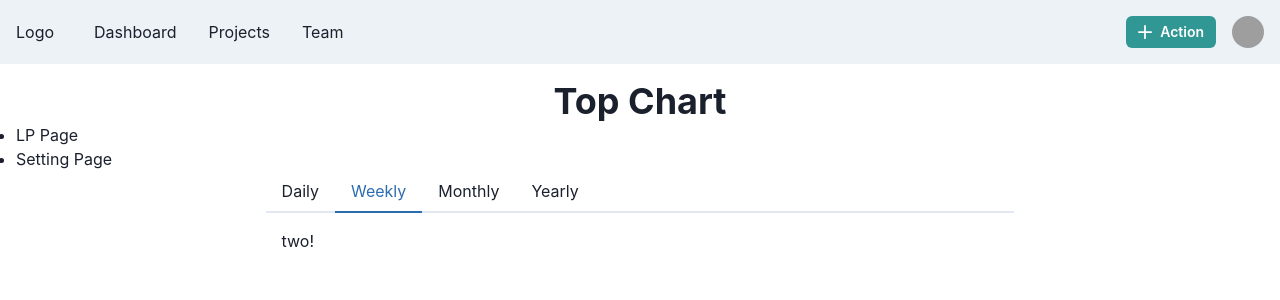
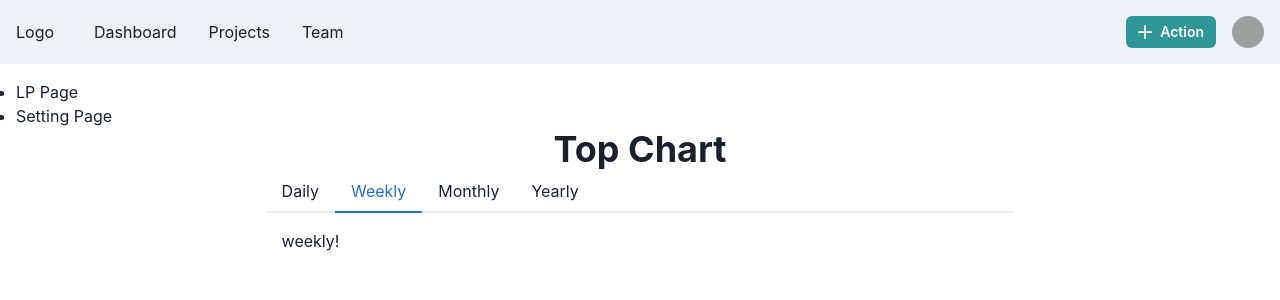
Before and after one commit to tokku5552/favotify, a Next.js app: page /top in a window 1280 px wide. Both pictures are taken after a click on the tab "Weekly". Shown: the top 300 px of the page. Built offline with nearby package versions, Linux system fonts and the light colour scheme; grey boxes are pictures that could not be loaded.

Commit message:
chore: レイアウトの微修正

```diff
--- a/src/components/ChartTab/index.tsx
+++ b/src/components/ChartTab/index.tsx
@@ -21,13 +21,13 @@ export default function ChartTab() {
                 <ChartTable span={span} charts={charts} />
               </TabPanel>
               <TabPanel>
-                <p>two!</p>
+                <p>weekly!</p>
               </TabPanel>
               <TabPanel>
-                <p>three!</p>
+                <p>monthly!</p>
               </TabPanel>
               <TabPanel>
-                <p>three!</p>
+                <p>yearly!</p>
               </TabPanel>
             </TabPanels>
           </Tabs>
--- a/src/pages/top/index.tsx
+++ b/src/pages/top/index.tsx
@@ -8,9 +8,6 @@ const TopPage: NextPage = () => {
   return (
     <>
       <NavigationBar>
-        <center>
-          <Heading>Top Chart</Heading>
-        </center>
         <ul>
           <li>
             <Link href='/'>LP Page</Link>
@@ -19,6 +16,9 @@ const TopPage: NextPage = () => {
             <Link href='/setting'>Setting Page</Link>
           </li>
         </ul>
+        <center>
+          <Heading>Top Chart</Heading>
+        </center>
         <ChartTab />
       </NavigationBar>
     </>
```
